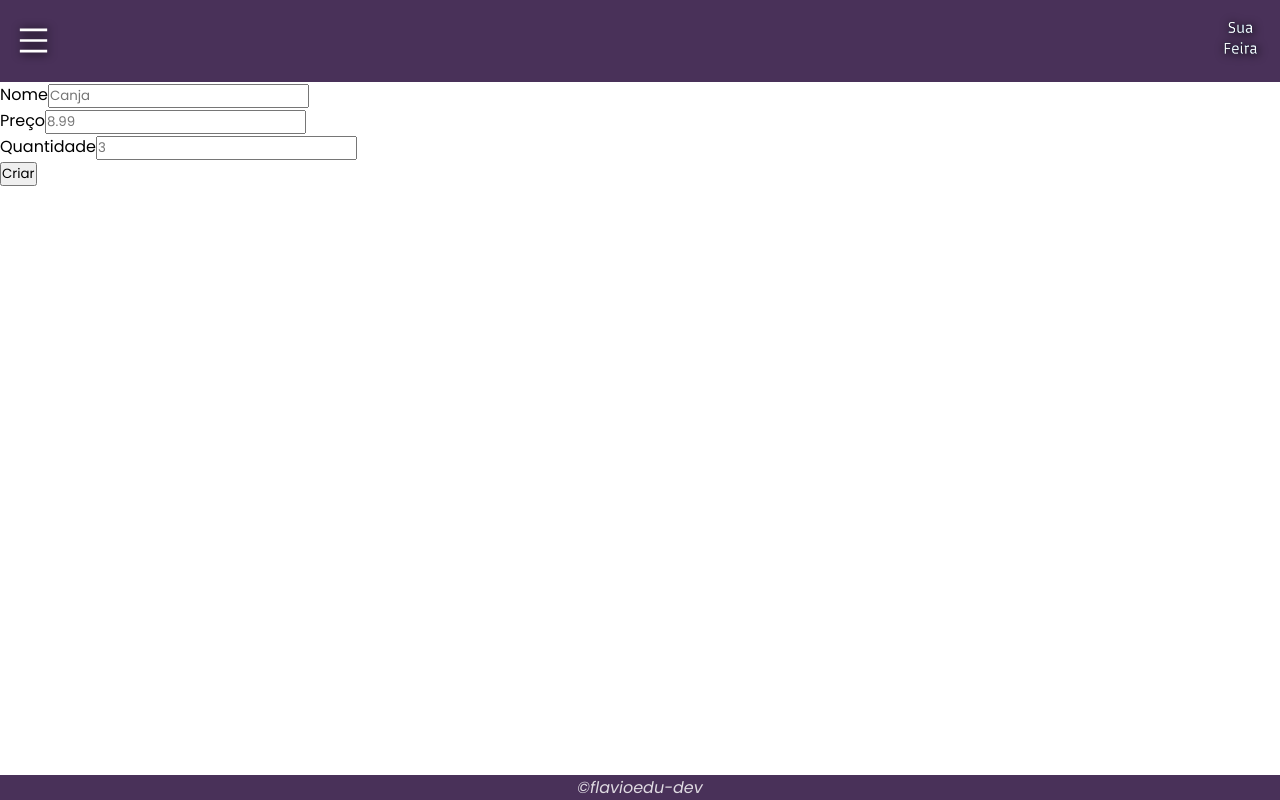
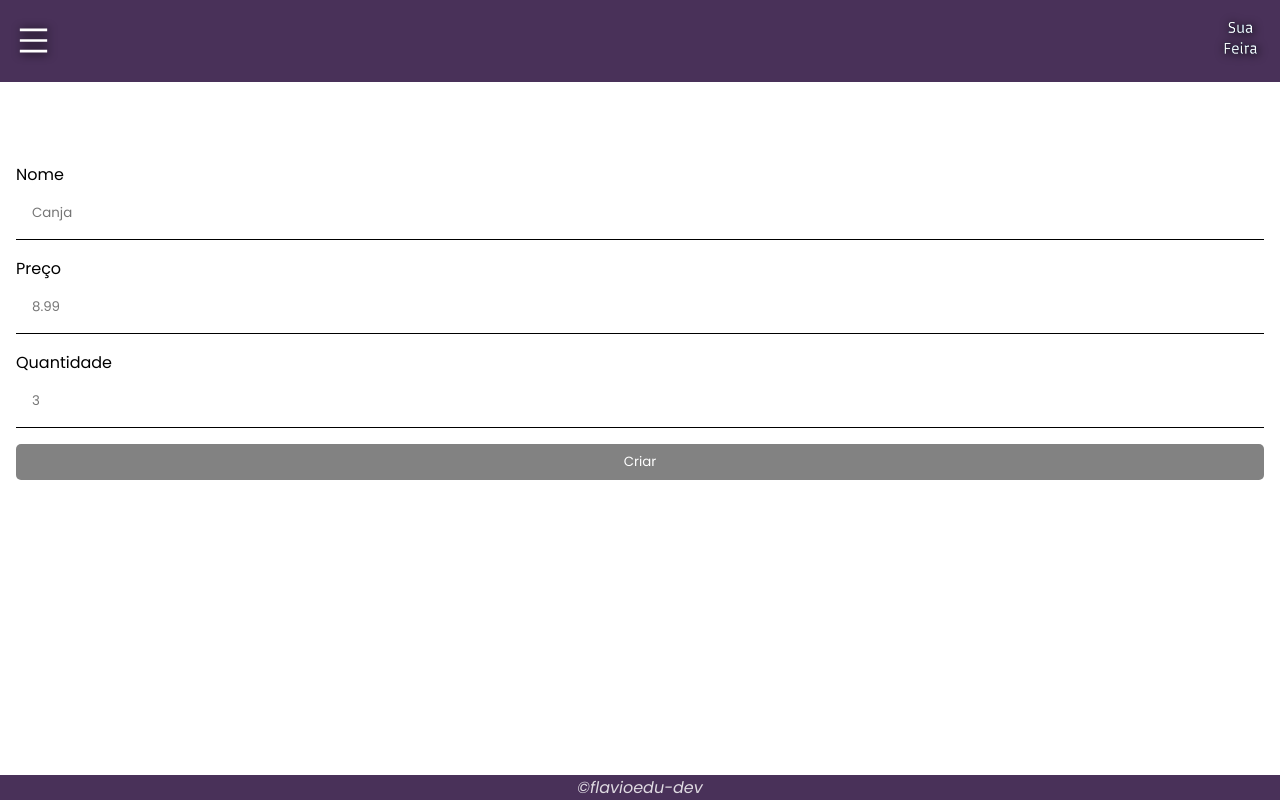
Before and after one commit to flavioedu-dev/mshop, a React (Vite) app: page /purchase/1/new-item in a window 1280 px wide. Built offline with nearby package versions, Linux system fonts and the light colour scheme.

Commit message:
Connection with API

```diff
--- a/src/components/FormNewItem/FormNewItem.scss
+++ b/src/components/FormNewItem/FormNewItem.scss
@@ -1,3 +1,44 @@
 .FormNewItem {
+    display: flex;
+    flex-direction: column;
+    gap: 1rem;
+    margin-top: 5rem;
 
+    & > div {
+        display: flex;
+        flex-direction: column;
+        padding: 0 1rem;
+    }
+
+    &:valid {
+        button {
+            background-color: var(--color-first);
+        }
+    }
+
+    & > div > input {
+        border: none;
+        border-bottom: 1px solid black;
+        padding: 1rem;
+        outline: none;
+    }
+
+    & > div > input[type="date"] {
+        all: unset;
+        border-bottom: 1px solid black;
+        padding: 1rem;
+    }
+
+    & > div > input:valid {
+        border-color: var(--color-first);
+    }
+
+    & > button {
+        margin: 0 1rem;
+        padding: .5rem;
+        border: none;
+        background-color: #828282;
+        color: #fff;
+        border-radius: 5px;
+    }
 }
--- /dev/null
+++ b/src/hooks/UseFetch.tsx
@@ -0,0 +1,18 @@
+import { useState, useEffect } from "react";
+
+export const UseFetch = () => {
+    const path = "https://localhost:7047/api"
+
+    const [data, setData] = useState([]);
+
+    const getAllUsers = async () => {
+        const res = await fetch(`${path}/User`).then(res => res.json())
+        setData(res)
+    }
+
+    useEffect(() => {
+        getAllUsers();
+    }, [])
+
+    console.log(data)
+}
--- a/src/pages/Home/Home.tsx
+++ b/src/pages/Home/Home.tsx
@@ -1,7 +1,13 @@
 import Purchases from '../../components/Purchases/Purchases'
 import PurchaseButton from '../../components/PurchaseButton/PurchaseButton'
+import { UseFetch } from '@/hooks/UseFetch'
 
 const Home = () => {
+
+  const data = UseFetch()
+
+  console.log(data)
+
   return (
     <>
       <main>
```
